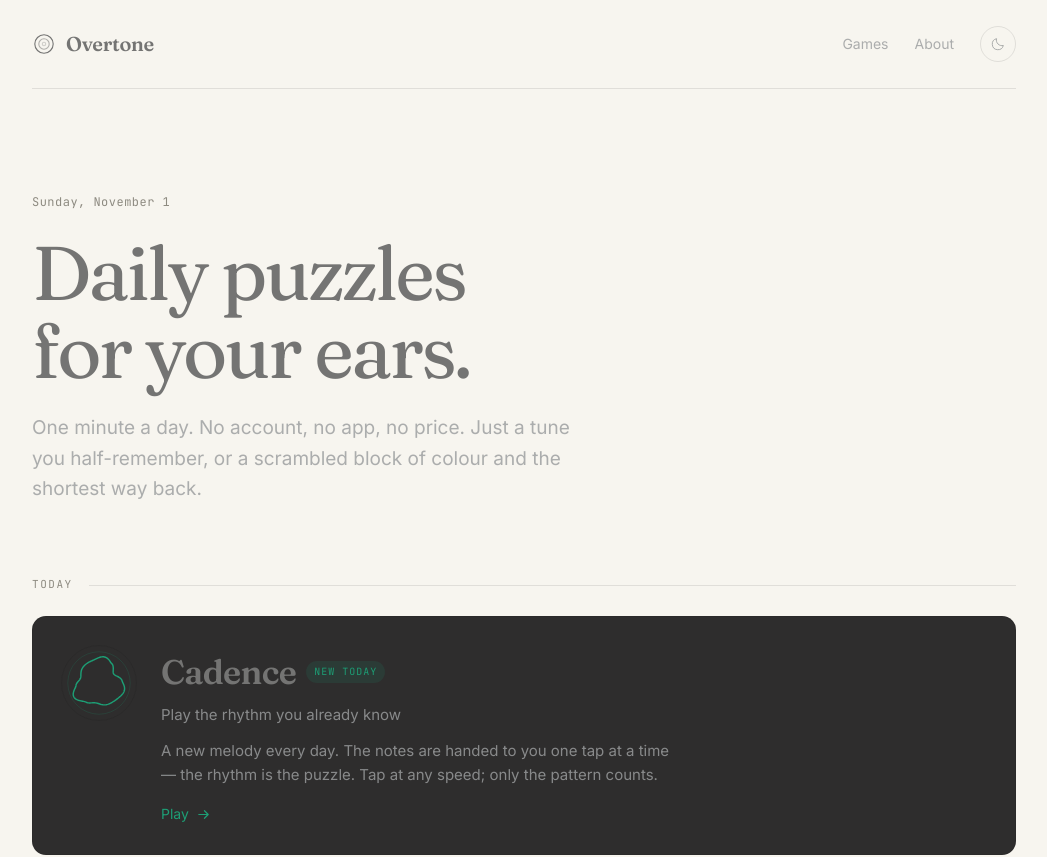
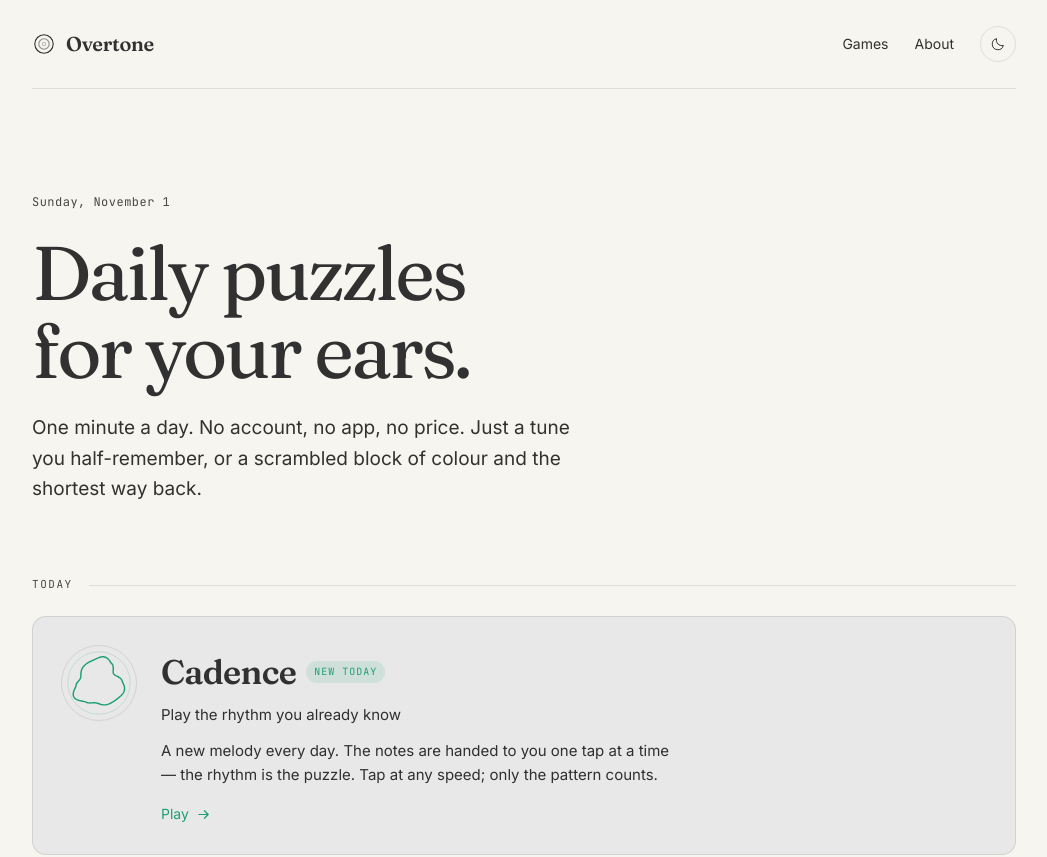
Before and after one commit to RubenPDev/overtone, a React (Vite) app in the folder public/Homepage/: page / in a window 1280 px wide. Shown: the top 857 px of the page, without its empty margins (116-1163 px from the left). Built offline with nearby package versions, Linux system fonts and the light colour scheme.

Commit message:
Update styles.css

```diff
--- a/public/Homepage/src/styles.css
+++ b/public/Homepage/src/styles.css
@@ -7,11 +7,11 @@
 
 :root {
   --paper: #f7f5ef;
-  --card: #2e2d2d;
+  --card: #e8e8e8;
   --card-hover: #fffdf6;
-  --ink: #747473;
-  --ink-2: #9b9d9ed3;
-  --ink-3: #8d8a80;
+  --ink: #313131;
+  --ink-2: #090909d3;
+  --ink-3: #464645;
   --rule: rgba(27, 26, 23, 0.10);
   --rule-2: rgba(27, 26, 23, 0.18);
 
@@ -29,11 +29,11 @@
     --paper: #0e0e0d;
     --card: #171716;
     --card-hover: #1d1d1b;
-    --ink: #f2f0e9;
-    --ink-2: #a5a29a;
-    --ink-3: #74716a;
-    --rule: rgba(242, 240, 233, 0.10);
-    --rule-2: rgba(242, 240, 233, 0.20);
+    --ink: #1e1d1d;
+    --ink-2: #131313;
+    --ink-3: #232222;
+    --rule: rgba(242, 240, 233, 0.932);
+    --rule-2: rgba(23, 23, 23, 0.2);
   }
 }
 
@@ -42,8 +42,8 @@
   --card: #171716;
   --card-hover: #1d1d1b;
   --ink: #f2f0e9;
-  --ink-2: #a5a29a;
-  --ink-3: #74716a;
+  --ink-2: #d1d0cf;
+  --ink-3: #b7b6b5ab;
   --rule: rgba(242, 240, 233, 0.10);
   --rule-2: rgba(242, 240, 233, 0.20);
 }
```
